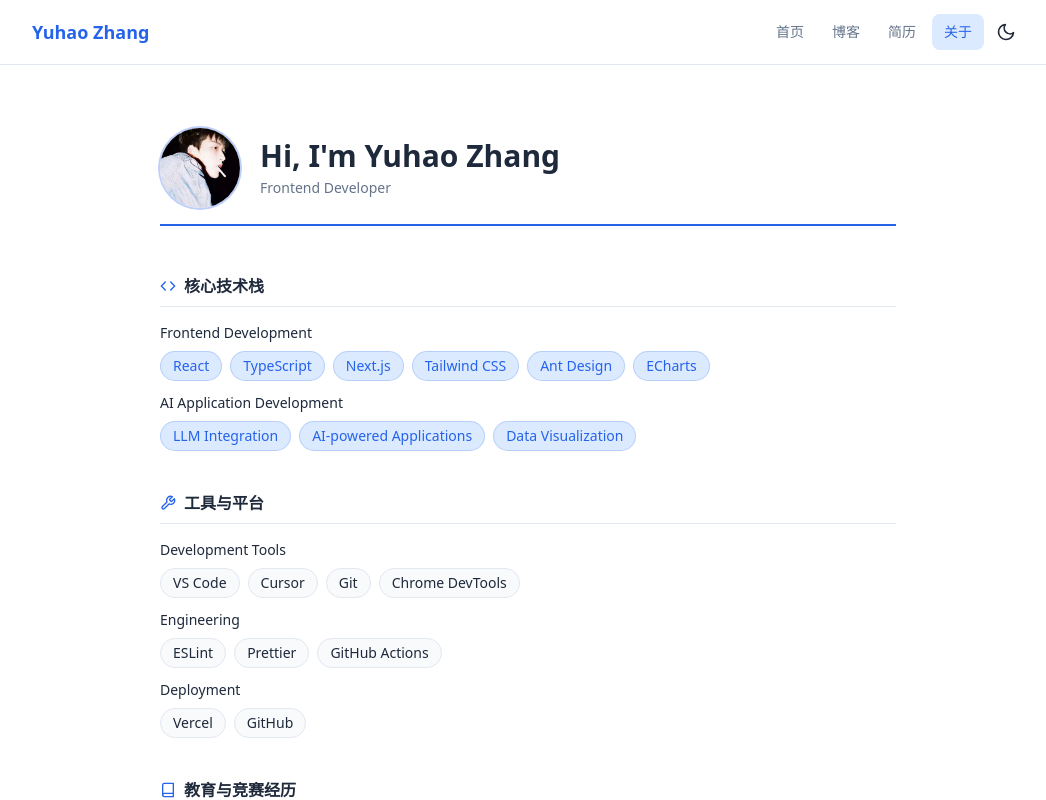
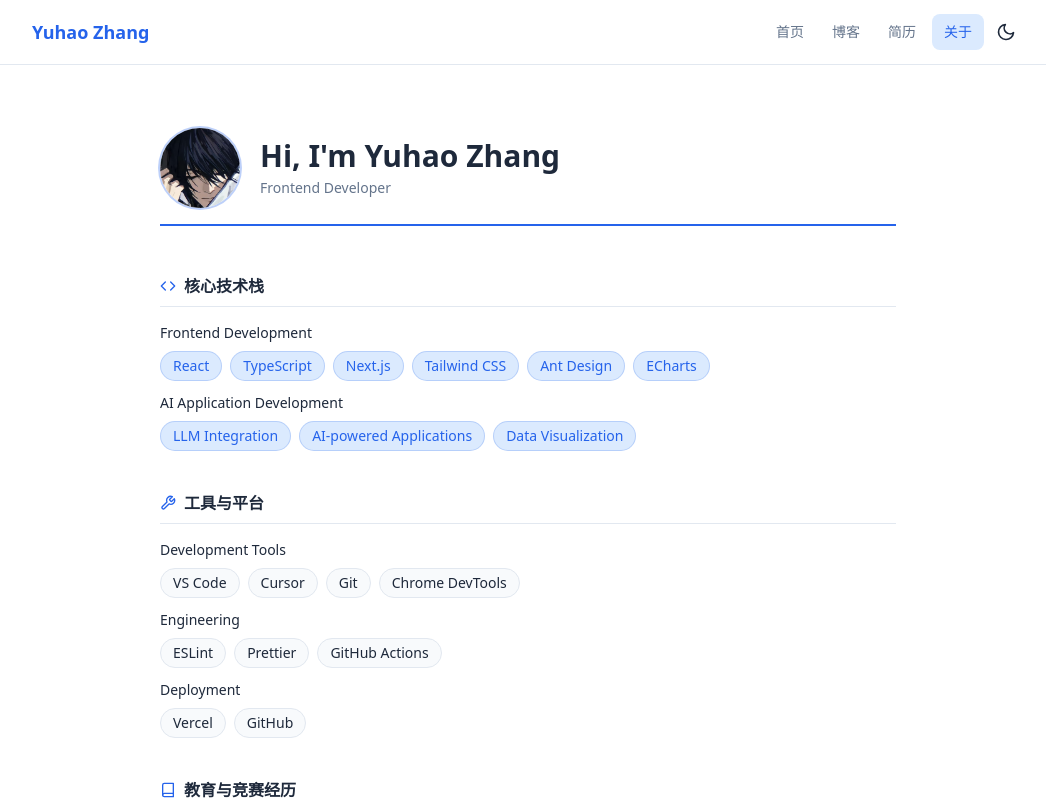
Before and after one commit to provamonijafar-gif/Personal-Portfolio-Website, a Next.js app: page /about in a window 1280 px wide. Shown: the top 800 px of the page, without its empty margins (112-1158 px from the left). Built offline with nearby package versions, Linux system fonts and the light colour scheme.

Commit message:
修改图片

```diff
--- a/app/about/AboutContent.tsx
+++ b/app/about/AboutContent.tsx
@@ -65,6 +65,7 @@ export function AboutContent() {
               height={80}
               className="rounded-full object-cover ring-2 ring-[var(--accent)]/30"
               priority
+              unoptimized
             />
           </motion.div>
           <div>
--- a/lib/site-config.ts
+++ b/lib/site-config.ts
@@ -1,7 +1,7 @@
 export const siteConfig = {
   name: "张宇豪",
   nameEn: "Yuhao Zhang",
-  avatar: "/avatar1.jpg",
+  avatar: "/avatar.png",
   title: "Yuhao Zhang | Frontend Developer",
   description: "Frontend developer specializing in React, TypeScript and AI-powered applications.",
   url: "https://zyh-website1-0.vercel.app/",
```
Also changed, not shown: public/avatar.png (added), public/avatar1.jpg.
